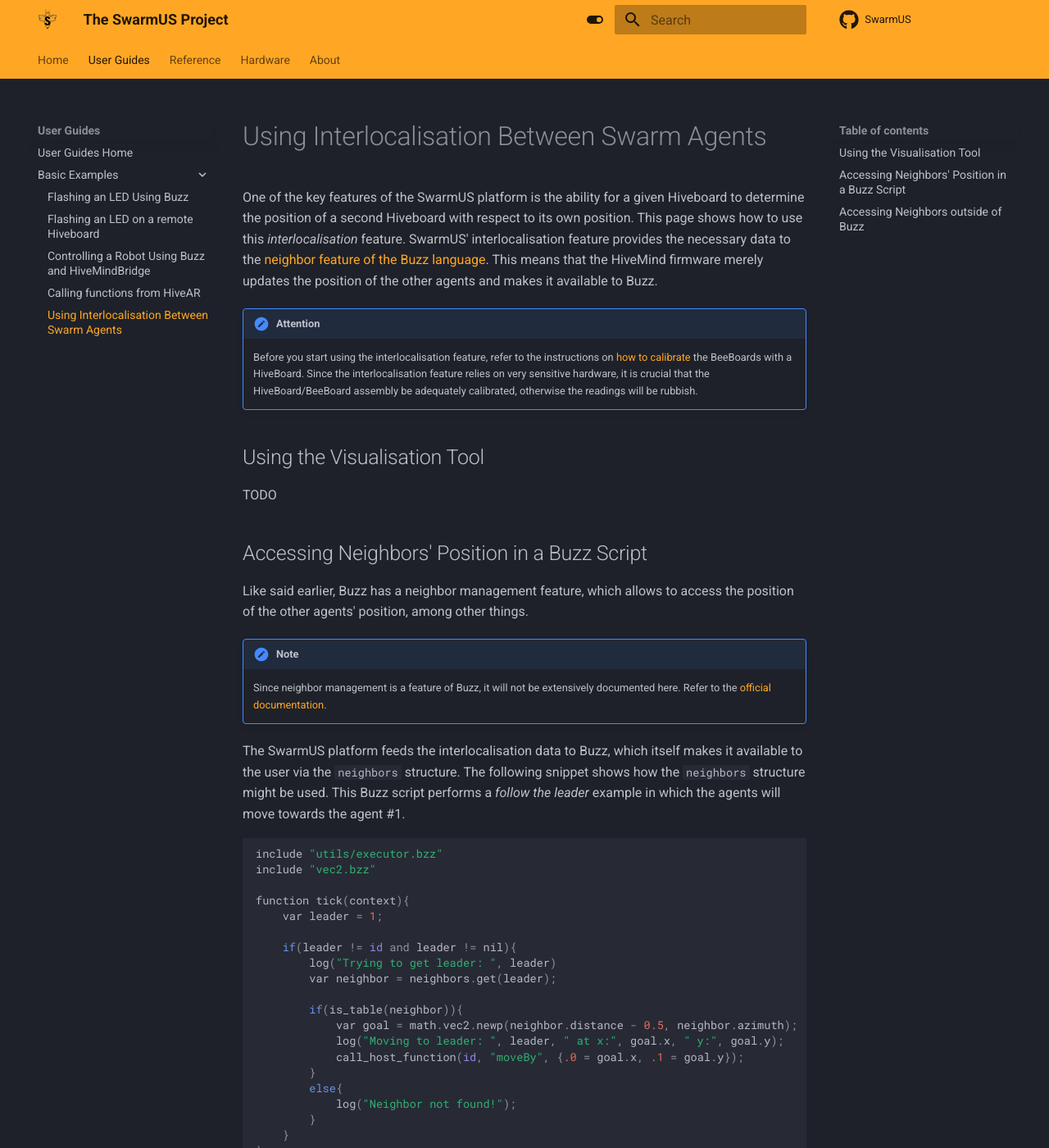
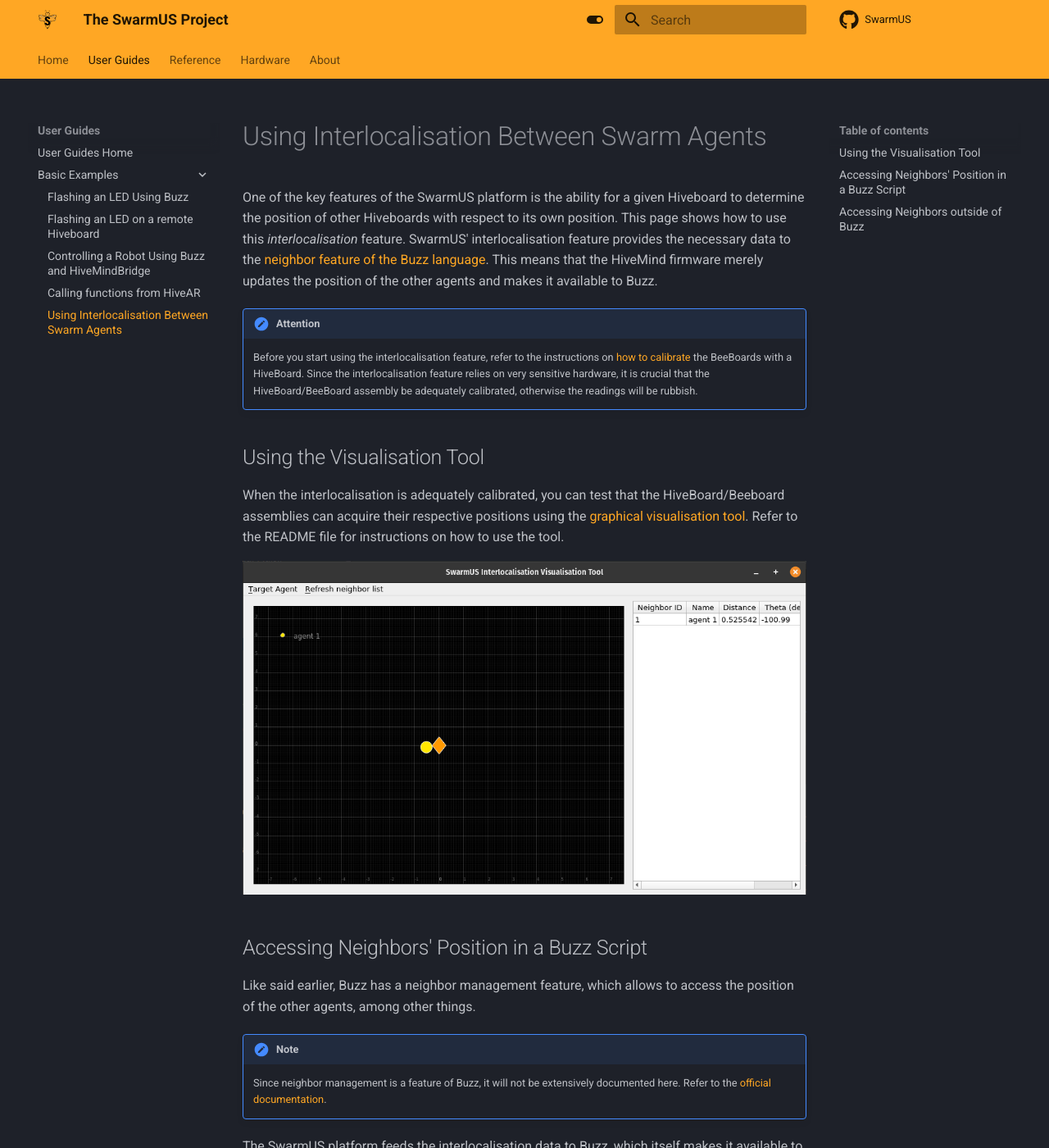
Before and after one commit to SwarmUS/SwarmUS-doc, an MkDocs documentation site: the page built from docs/sections/user-guide/basic-examples/basic-interloc.md, in a window 1280 px wide and 1400 px high. Shown: the whole window at 82% size. Built offline with MkDocs 1.6.1 and Material for MkDocs 9.7.7, drawn with Linux system fonts in a browser that asks for light colours.

Commit message:
add section on viz tool

```diff
--- a/docs/sections/user-guide/basic-examples/basic-interloc.md
+++ b/docs/sections/user-guide/basic-examples/basic-interloc.md
@@ -1,6 +1,6 @@
 # Using Interlocalisation Between Swarm Agents
 
-One of the key features of the SwarmUS platform is the ability for a given Hiveboard to determine the position of a second Hiveboard with respect to its own position. This page shows how to use this *interlocalisation* feature. SwarmUS' interlocalisation feature provides the necessary data to the [neighbor feature of the Buzz language](https://the.swarming.buzz/wiki/doku.php?id=buzz_syntax_cheatsheet&s[]=neighbors). This means that the HiveMind firmware merely updates the position of the other agents and makes it available to Buzz.
+One of the key features of the SwarmUS platform is the ability for a given Hiveboard to determine the position of other Hiveboards with respect to its own position. This page shows how to use this *interlocalisation* feature. SwarmUS' interlocalisation feature provides the necessary data to the [neighbor feature of the Buzz language](https://the.swarming.buzz/wiki/doku.php?id=buzz_syntax_cheatsheet&s[]=neighbors). This means that the HiveMind firmware merely updates the position of the other agents and makes it available to Buzz.
 
 <!-- TODO
 !!! Note
@@ -13,11 +13,13 @@
 
 ## Using the Visualisation Tool
 
-TODO
+When the interlocalisation is adequately calibrated, you can test that the HiveBoard/Beeboard assemblies can acquire their respective positions using the [graphical visualisation tool](https://github.com/SwarmUS/TestBench-Python). Refer to the README file for instructions on how to use the tool.
+
+![](img/visualisation_tool.png)
 
 ## Accessing Neighbors' Position in a Buzz Script
 
-Like said earlier, Buzz has a neighbor management feature, which allows to access the position of the other agents' position, among other things.
+Like said earlier, Buzz has a neighbor management feature, which allows to access the position of the other agents, among other things.
 
 !!! note
     Since neighbor management is a feature of Buzz, it will not be extensively documented here. Refer to the [official documentation](https://the.swarming.buzz/wiki/doku.php?id=buzz_syntax_cheatsheet&s[]=neighbors).
```
Also changed, not shown: docs/sections/reference/HiveMind/img/message-hierarchy.png, docs/sections/user-guide/basic-examples/img/visualisation_tool.png (added).
